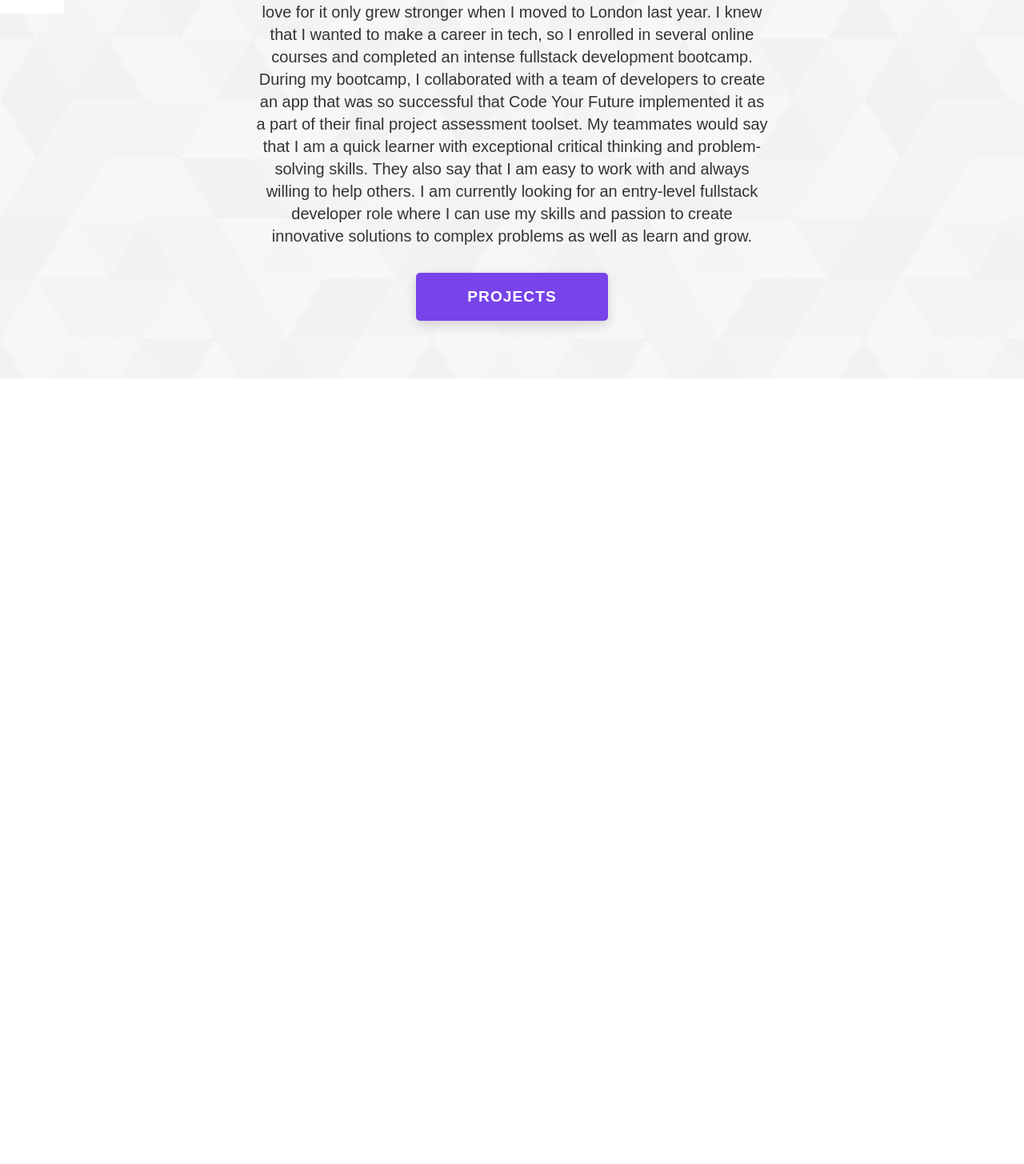
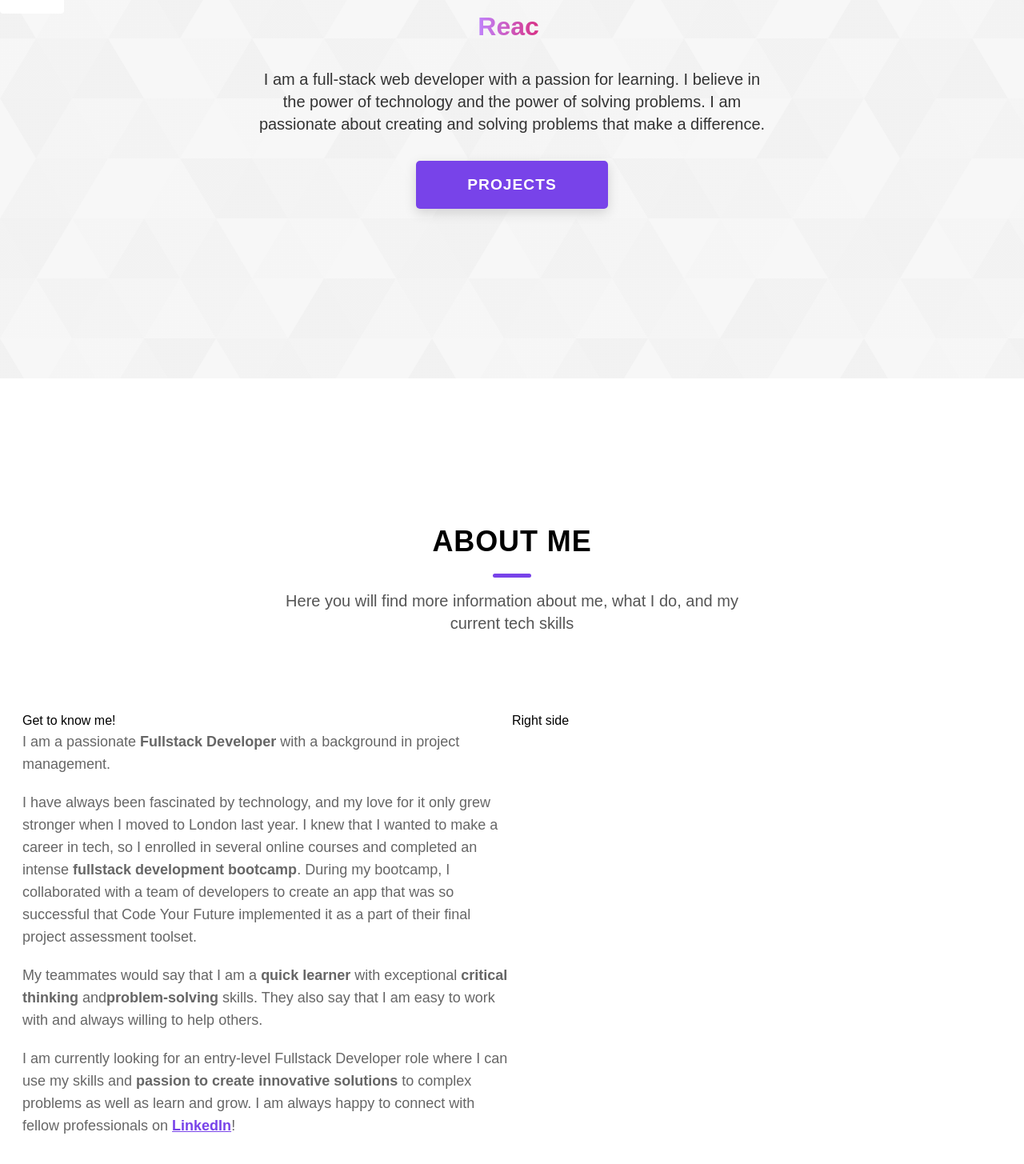
Before and after one commit to nataliiazab/portfolio, a React (Vite) app: page / in a window 1280 px wide. Shown: the part 327-1782 px from the top of the page at 80% size. Before the commit the page ends 800 px from the top, so only its background shows below. Built offline with nearby package versions, Linux system fonts and the light colour scheme; a web font is replaced by a local one.

Commit message:
Complete left side of About Me section

```diff
--- a/src/App.jsx
+++ b/src/App.jsx
@@ -1,6 +1,9 @@
 import "./App.css";
 import Header from "./components/Header";
 import Home from "./components/Home";
+import About from "./components/About";
+
+
 
 
 
@@ -10,6 +13,7 @@ function App() {
     <>
      <Header />
      <Home />
+     <About />
     </>
   );
 }
--- a/src/components/About.jsx
+++ b/src/components/About.jsx
@@ -1,12 +1,56 @@
 /* eslint-disable no-unused-vars */
-import React from 'react';
+import React from "react";
+import Headline from "../shared/Headline";
 
 const About = () => {
-    return (
-        <div>
-            About
+  return (
+    <div className="max-w-7xl mx-auto my-14 md:py-8 px-7">
+      <Headline
+        title={"ABOUT ME"}
+        subtitle={
+          "Here you will find more information about me, what I do, and my current tech skills"
+        }
+      />
+
+      {/*About content*/}
+      <div className="flex flex-col md:flex-row items-start justify-start">
+        {/*left side*/}
+        <div className="md:w-1/2 my-8">
+          <h4>Get to know me!</h4>
+          <div className="md:10/12 text-lg text-[#666] mb-8">
+            <p className="mb-5">
+              I am a passionate <strong>Fullstack Developer</strong> with a
+              background in project management.
+            </p>
+            <p className="mb-5">
+              I have always been fascinated by technology, and my love for it
+              only grew stronger when I moved to London last year. I knew that I
+              wanted to make a career in tech, so I enrolled in several online
+              courses and completed an intense{" "}
+              <strong>fullstack development bootcamp</strong>. During my
+              bootcamp, I collaborated with a team of developers to create an
+              app that was so successful that Code Your Future implemented it as
+              a part of their final project assessment toolset.
+            </p>
+            <p className="mb-5">
+              My teammates would say that I am a <strong>quick learner</strong>{" "}
+              with exceptional <strong>critical thinking</strong> and
+              <strong>problem-solving</strong> skills. They also say that I am
+              easy to work with and always willing to help others.
+            </p>
+            <p className="mb-5">
+              I am currently looking for an entry-level Fullstack Developer role
+              where I can use my skills and{" "}
+              <strong>passion to create innovative solutions</strong> to complex
+              problems as well as learn and grow. I am always happy to connect with fellow professionals on <a href="https://www.linkedin.com/feed/" className="text-secondary font-bold underline"> LinkedIn</a>!
+            </p>
+          </div>
         </div>
-    );
+        {/*right side*/}
+        <div className="md:w-1/2 my-8">Right side</div>
+      </div>
+    </div>
+  );
 };
 
 export default About;
--- a/src/components/Header.jsx
+++ b/src/components/Header.jsx
@@ -57,4 +57,3 @@ const Header = () => {
 };
 
 export default Header;
-//22
--- a/src/components/Home.jsx
+++ b/src/components/Home.jsx
@@ -3,7 +3,6 @@ import React from "react";
 import { TypeAnimation } from "react-type-animation";
 import LinkedIn from "../assets/social-media-icons/LinkedIn.svg";
 import GitHub from "../assets/social-media-icons/GitHub.svg";
-
 
 const Home = () => {
   return (
@@ -23,8 +22,6 @@ const Home = () => {
             1000,
             "JavaScript Developer",
             1000,
-            "Your Future Teammate 🤞",
-            3000,
           ]}
           wrapper="span"
           speed={50}
@@ -33,20 +30,10 @@ const Home = () => {
           className="font-semibold text-transparent leading-10 bg-clip-text bg-gradient-to-r from-purple-400 to-pink-600 "
         />
         <p className="text-light text-xl my-8">
-          I am a passionate fullstack developer with a background in project
-          management. I have always been fascinated by technology, and my love
-          for it only grew stronger when I moved to London last year. I knew
-          that I wanted to make a career in tech, so I enrolled in several
-          online courses and completed an intense fullstack development
-          bootcamp. During my bootcamp, I collaborated with a team of developers
-          to create an app that was so successful that Code Your Future
-          implemented it as a part of their final project assessment toolset. My
-          teammates would say that I am a quick learner with exceptional
-          critical thinking and problem-solving skills. They also say that I am
-          easy to work with and always willing to help others. I am currently
-          looking for an entry-level fullstack developer role where I can use my
-          skills and passion to create innovative solutions to complex problems
-          as well as learn and grow.
+          I am a full-stack web developer with a passion for learning. I believe
+          in the power of technology and the power of solving problems. I am
+          passionate about creating and solving problems that make a difference.
+
         </p>
         <button className="btn py-4 px-16">Projects</button>
       </div>
--- a/src/shared/Headline.jsx
+++ b/src/shared/Headline.jsx
@@ -1,10 +1,12 @@
 /* eslint-disable no-unused-vars */
 import React from 'react';
 
-const Headline = () => {
+const Headline = ({title, subtitle}) => {
     return (
-        <div>
-            HeadLine
+        <div className='text-center mx-auto md:w-2/3 my-16'>
+            <h2 className='text-4xl font-bold tracking-wide mt-24 mb-5'>{title}</h2>
+            <div className='divider'></div>
+            <p className='text-tertiary text-xl leading-7 md:w-3/4 text-center mx-auto'>{subtitle}</p>
         </div>
     );
 };
```
